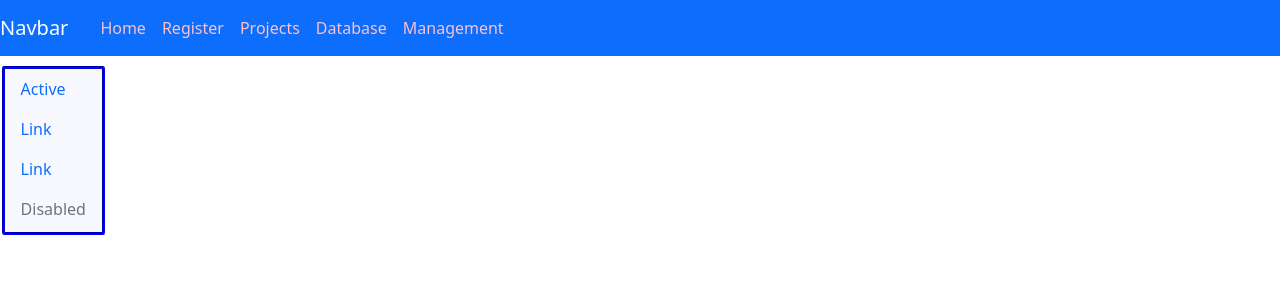
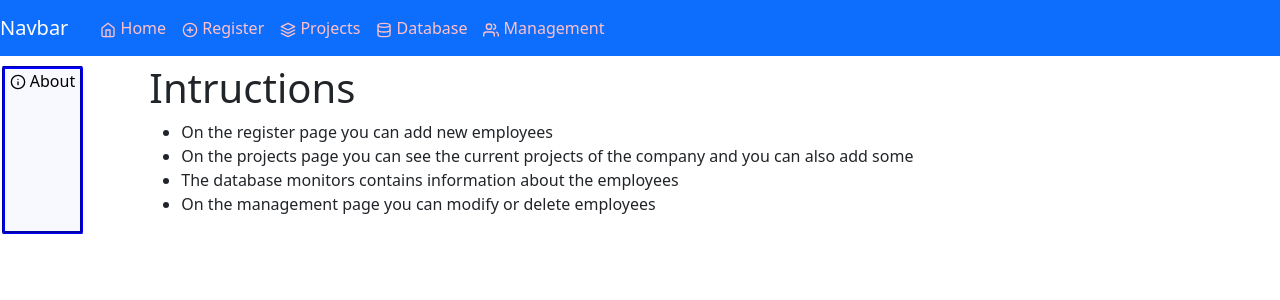
Before and after one commit to BuneaAlex/complex_project, a React (Create React App) app: page /about in a window 1280 px wide. Shown: the top 300 px of the page. Built offline with nearby package versions, Linux system fonts and the light colour scheme; no server answers.

Commit message:
Navbar with icons and highlighting

```diff
--- a/package.json
+++ b/package.json
@@ -14,6 +14,7 @@
     "react-bootstrap": "^2.4.0",
     "react-dom": "^18.2.0",
     "react-final-form": "^6.5.9",
+    "react-icons": "^4.4.0",
     "react-redux": "^8.0.2",
     "react-router-dom": "^6.3.0",
     "react-scripts": "5.0.1",
--- a/src/App.js
+++ b/src/App.js
@@ -2,6 +2,7 @@ import Home from "./routes/home";
 import Database from "./routes/database";
 import Register from "./routes/register";
 import Projects from "./routes/projects";
+import About from "./routes/about";
 import { Routes, Route } from 'react-router-dom';
 import MyNavbar from "./components/navbar";
 import { useEffect } from 'react';
@@ -40,6 +41,7 @@ function App() {
           <Route path="/projects" element={<Projects />} />
           <Route path="/database" element={<Database />} />
           <Route path="/management" element={<EmployeeManagement />}/>
+          <Route path="/about" element={<About />} />
         </Routes>
       </div>
 
--- a/src/components/myStyles.css
+++ b/src/components/myStyles.css
@@ -32,7 +32,6 @@
 {
     display: flex;
     flex-wrap: wrap;
-
     gap: 1rem;
     min-width: fit-content;
 }
@@ -43,10 +42,29 @@
     text-decoration: none;
 }
 
-.flex-column
+
+.sidebar
 {
+    display: flex;
     border-style: groove;
     border-color: blue;
     border-radius: 2%;
     background-color: ghostwhite;
 }
+
+.sidebar a
+{
+    color: black;
+    text-decoration: none;
+    padding-left: 5px;
+    padding-right: 5px;
+}
+
+.navbar a.active
+{
+    background-color: green;
+    font-weight: bold;
+    display: flex;
+    padding: .25rem;
+    align-items: center;
+}
--- a/src/components/navbar.jsx
+++ b/src/components/navbar.jsx
@@ -1,17 +1,25 @@
 import Navbar from 'react-bootstrap/Navbar';
-import { Link } from 'react-router-dom';
+import Nav from 'react-bootstrap/Nav';
+import { NavLink } from 'react-router-dom';
 import './myStyles.css';
+import { FiHome,FiPlusCircle,FiLayers,FiDatabase,FiUsers } from "react-icons/fi";
 
 function MyNavbar() {
   return (
     <>
-      <Navbar className='navbar' bg="primary" variant="dark" >
+      <Navbar bg="primary" variant="dark" expand="sm" collapseOnSelect>
               <Navbar.Brand href="">Navbar</Navbar.Brand>
-              <Link to="/home">Home</Link>
-              <Link to="/register">Register</Link>
-              <Link to="/projects">Projects</Link>
-              <Link to="/database">Database</Link>
-              <Link to="/management">Management</Link>
+              <Navbar.Toggle />
+              <Navbar.Collapse>
+                <Nav className='navbar'>
+                  <NavLink to="/home"><FiHome /> Home</NavLink>
+                  <NavLink to="/register"><FiPlusCircle/> Register</NavLink>
+                  <NavLink to="/projects"><FiLayers/> Projects</NavLink>
+                  <NavLink to="/database"><FiDatabase/> Database</NavLink>
+                  <NavLink to="/management"><FiUsers/> Management</NavLink>
+                </Nav>
+              </Navbar.Collapse>
+
       </Navbar>
     </>
   );
--- a/src/components/side_navbar.jsx
+++ b/src/components/side_navbar.jsx
@@ -1,16 +1,13 @@
 import React from 'react';
 import Nav from 'react-bootstrap/Nav';
+import { Link } from 'react-router-dom';
+import { FiInfo } from "react-icons/fi";
 
 function SideBar() {
   return (
 
-    <Nav defaultActiveKey="/home" className="flex-column">
-      <Nav.Link href="/home">Active</Nav.Link>
-      <Nav.Link eventKey="link-1">Link</Nav.Link>
-      <Nav.Link eventKey="link-2">Link</Nav.Link>
-      <Nav.Link eventKey="disabled" disabled>
-        Disabled
-      </Nav.Link>
+    <Nav defaultActiveKey="/home" className="sidebar">
+      <Link to="/about"><FiInfo/> About</Link>
     </Nav>
   );
 }
--- /dev/null
+++ b/src/routes/about.jsx
@@ -0,0 +1,20 @@
+import React from 'react';
+
+const About = () => {
+
+    const instructions_list = ["On the register page you can add new employees",
+    "On the projects page you can see the current projects of the company and you can also add some",
+    "The database monitors contains information about the employees",
+    "On the management page you can modify or delete employees"]
+
+    return (
+        <div>
+             <h1>Intructions</h1>
+            <ul>
+                {instructions_list.map((instruction,index) => {return <li key={index}>{instruction}</li>})}
+            </ul>
+        </div>
+    );
+}
+
+export default About;
```
Also changed, not shown: 1 other file (tests, documents, lock files or other folders).
